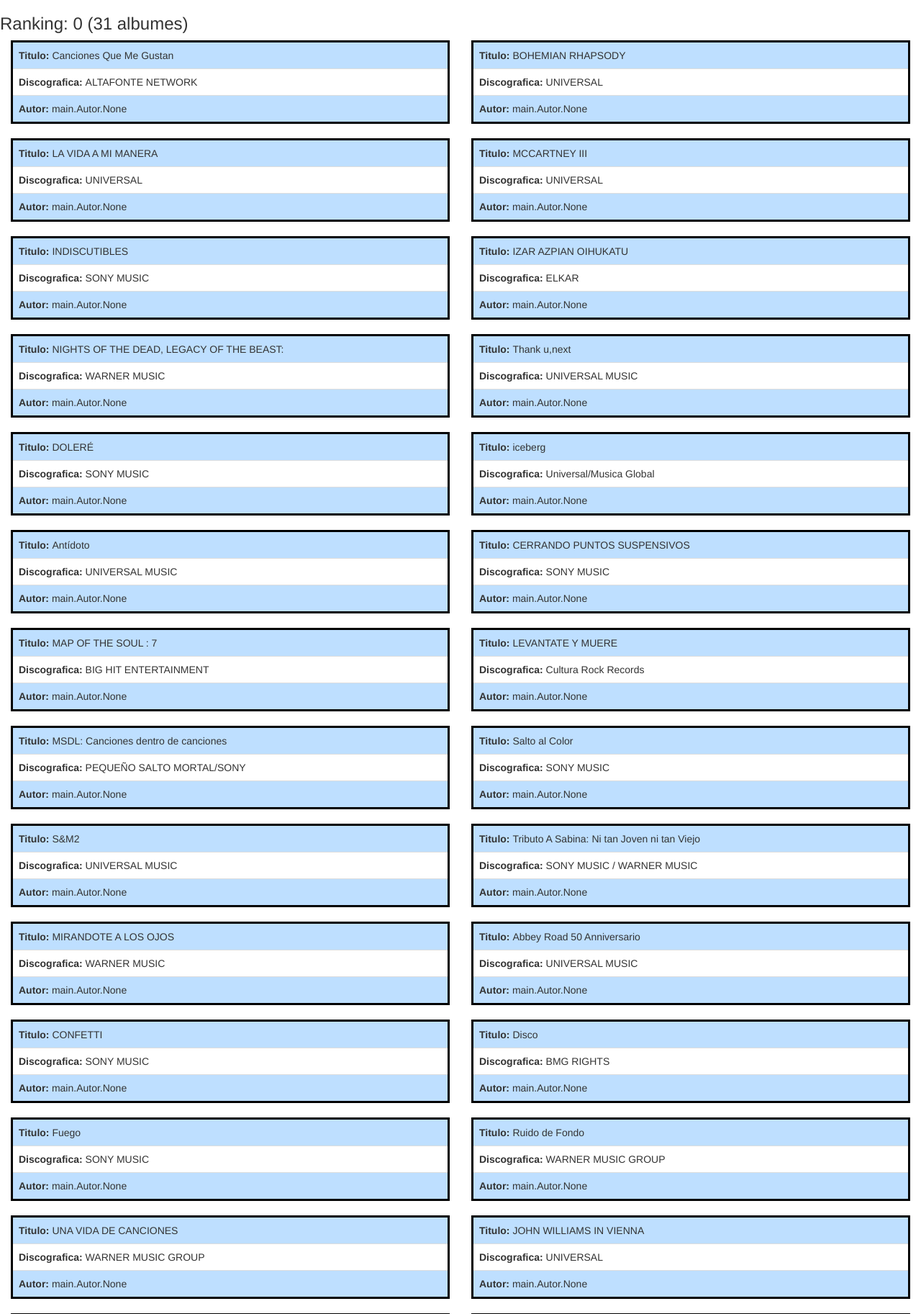
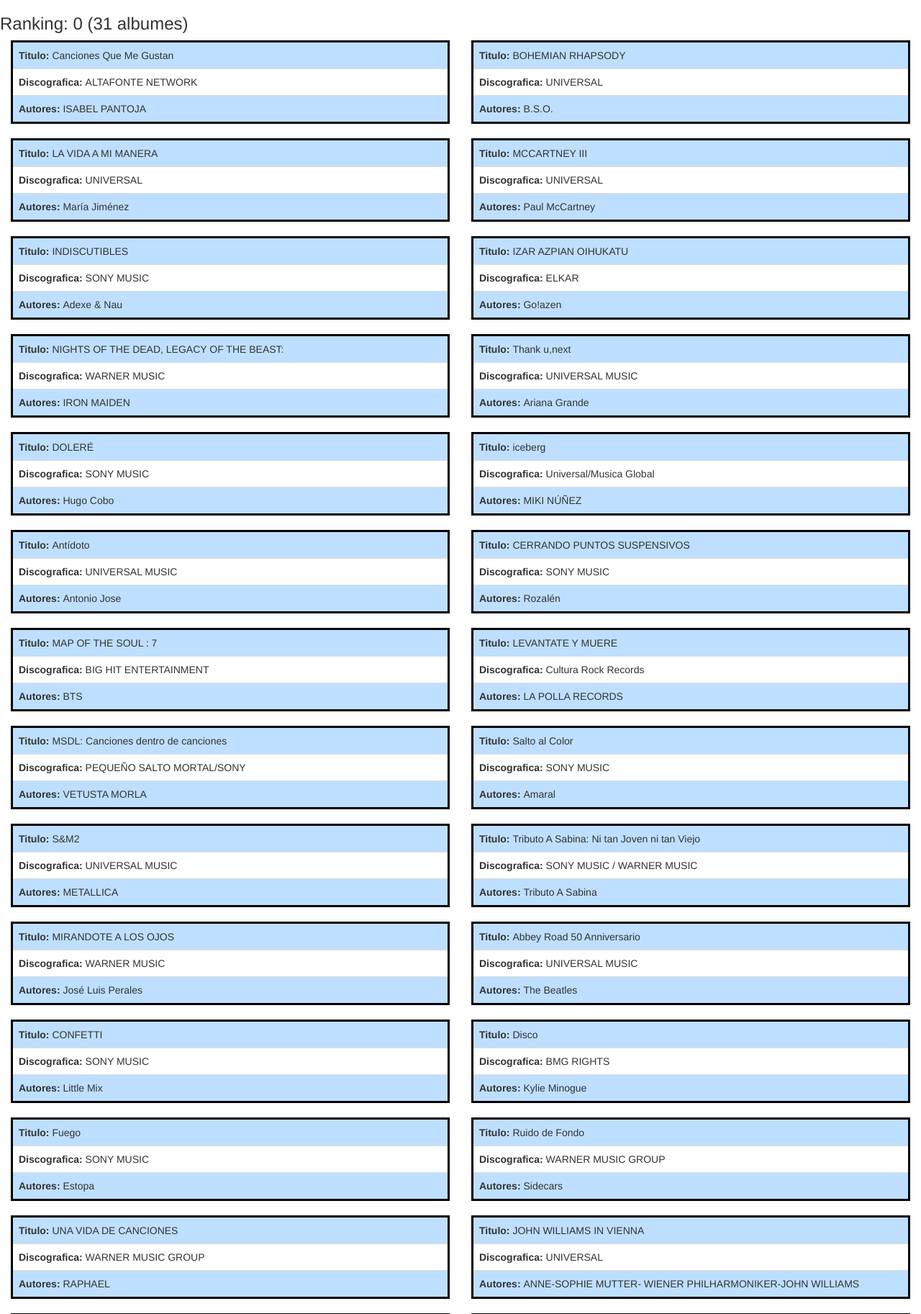
Before and after one commit to fraferang/AII, a Django app: page /album-por-ranking/ in a window 1280 px wide. Shown: the part 52-1877 px from the top of the page at 72% size. Run offline with Django 3.2, Linux system fonts and the light colour scheme; data comes from the database, SQL or seed files in the repository; both versions use the stored data as it was after the commit; some libraries are stand-ins or nearby versions.

Commit message:
no message

```diff
--- a/Musicalia/main/templates/album-por-ranking.html
+++ b/Musicalia/main/templates/album-por-ranking.html
@@ -63,7 +63,10 @@ border: 3px solid black;
         <td><b>Discografica: </b>{{row.discografica}}</td>
       </tr>
       <tr class="segunda">
-        <td><b>Autor: </b>{{row.autor}}</td>
+        <td><b>Autores: </b>
+					{% for aut in row.autor.all %}
+						{{aut.nombre}}
+					{% endfor %}</td>
 
       </tr>
     </tbody>
```
Also changed, not shown: Musicalia/db.sqlite3, 3 other files.
